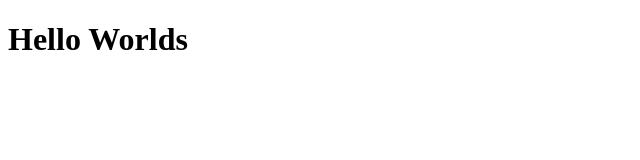
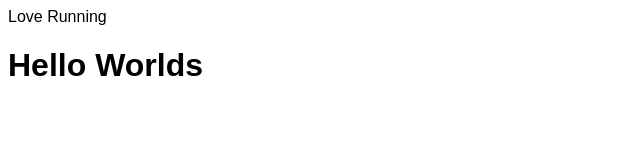
Before and after one commit to Gar-16/love_running, a plain HTML site: page index.html in a window 1280 px wide. Shown: the whole page, without its empty margins (0-640 px from the left). Drawn offline with Linux system fonts and the light colour scheme.

Commit message:
Add meta data to head and connect css file

```diff
--- a/assets/css/style.css
+++ b/assets/css/style.css
@@ -0,0 +1,3 @@
+body {
+    font-family: Arial;
+}
--- a/index.html
+++ b/index.html
@@ -5,7 +5,11 @@
     <meta charset="UTF-8">
     <meta http-equiv="X-UA-Compatible" content="IE=edge">
     <meta name="viewport" content="width=device-width, initial-scale=1.0">
-    <title></title>
+    <meta name="description" content="Love Running club for runners in Dublin, Ireland">
+    <meta name="keywords" content="love running, running club, ireland, dublin">
+
+    <link rel="stylesheet" href="assets/css/style.css"
+    <title>Love Running</title>
 </head>
 
 <body>
```
